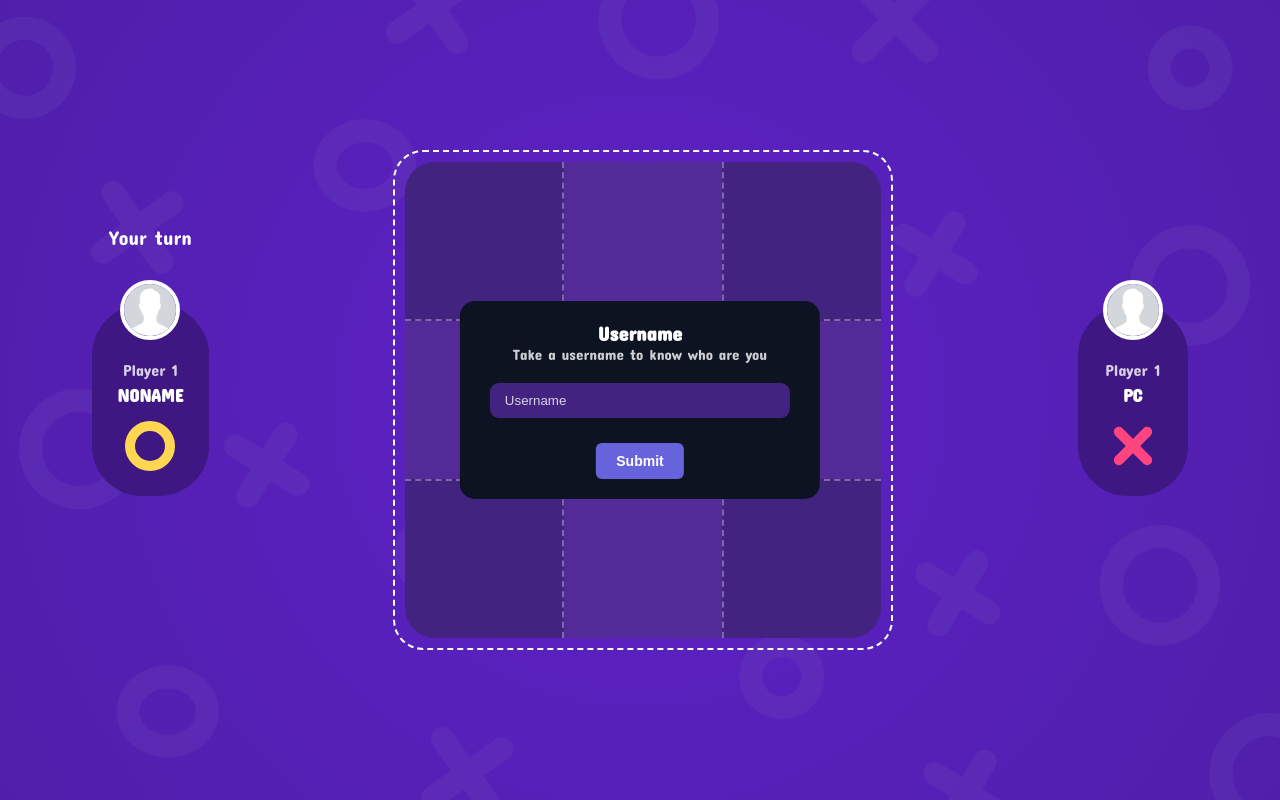
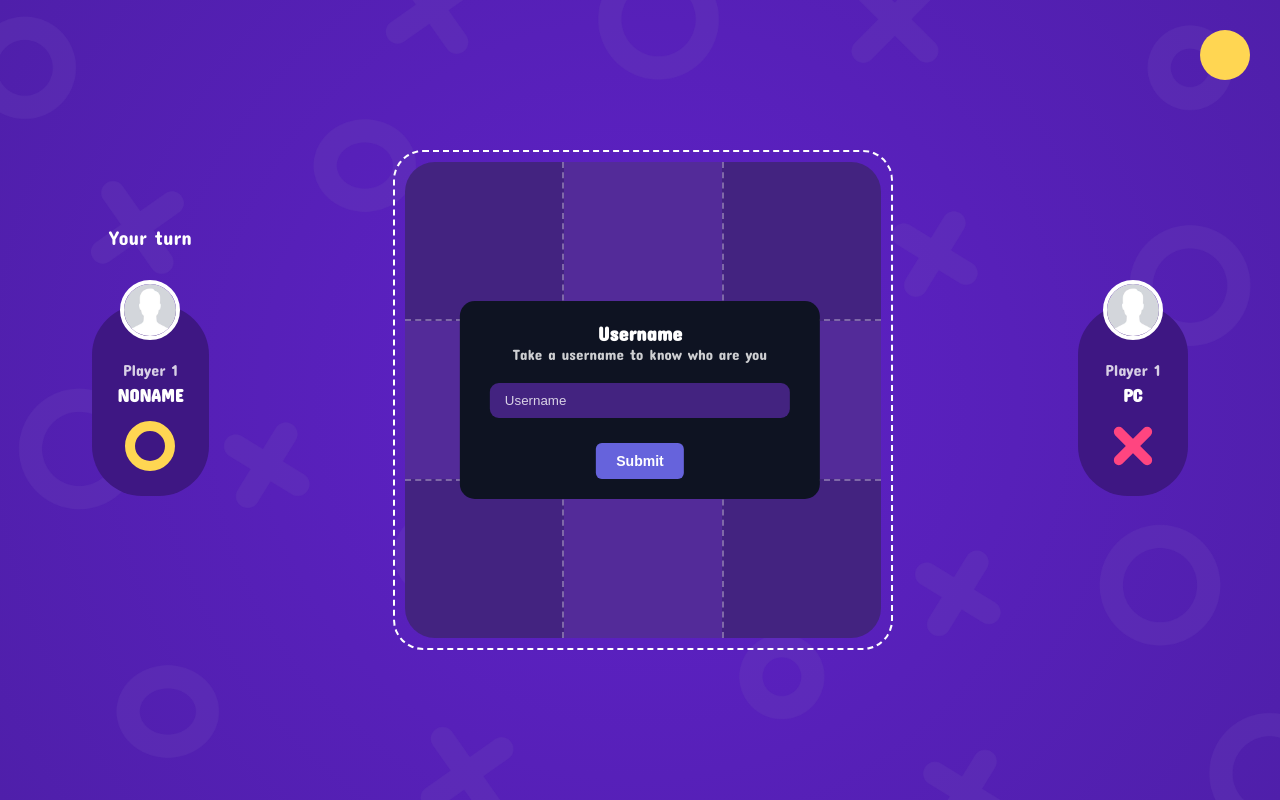
Before and after one commit to stefanrotari99i/tictactoe, a plain HTML site: page index.html in a window 1280 px wide. Drawn offline with nearby package versions, Linux system fonts and the light colour scheme.

Commit message:
stylecss

```diff
--- a/index.html
+++ b/index.html
@@ -14,6 +14,9 @@
 
 </head>
 <body>
+    <div class="chose-oponent">
+
+    </div>
     <div id="won-alert" class="alert">
         <h3 class="alert__title">Congratulations!</h3>
         <p class="alert__subtitle">You won</p>
--- a/style.css
+++ b/style.css
@@ -341,6 +341,9 @@ body::before {
 .alert--file {
   display: none;
 }
+.alert--chose {
+  display: none;
+}
 
 .btn {
   background: #6663dc;
@@ -497,3 +500,14 @@ body::before {
 .input::placeholder {
   color: rgba(255, 255, 255, 0.8);
 }
+
+.chose-oponent {
+  width: 50px;
+  height: 50px;
+  border-radius: 50%;
+  background: #ffd652;
+  position: absolute;
+  top: 30px;
+  right: 30px;
+  cursor: pointer;
+}
```
